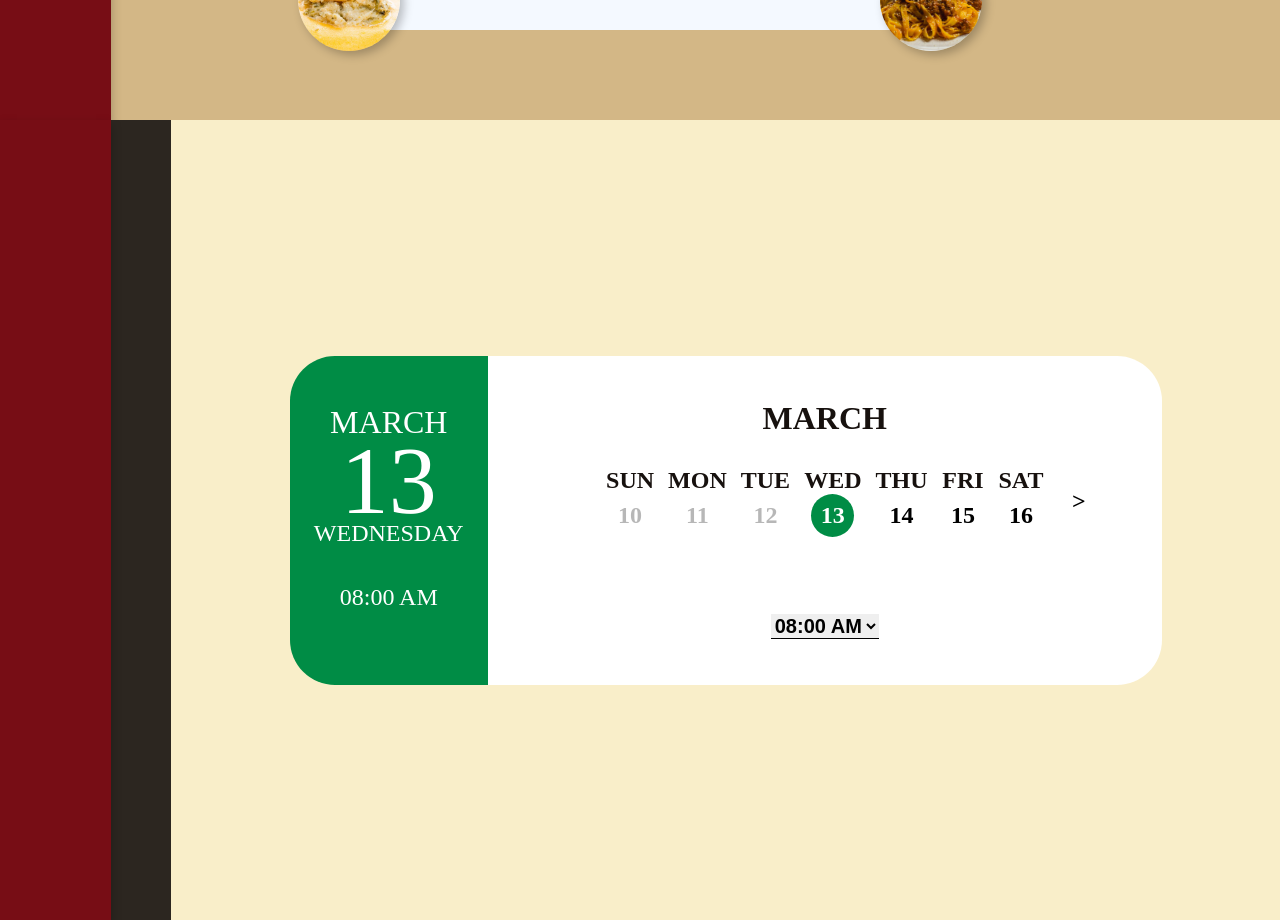
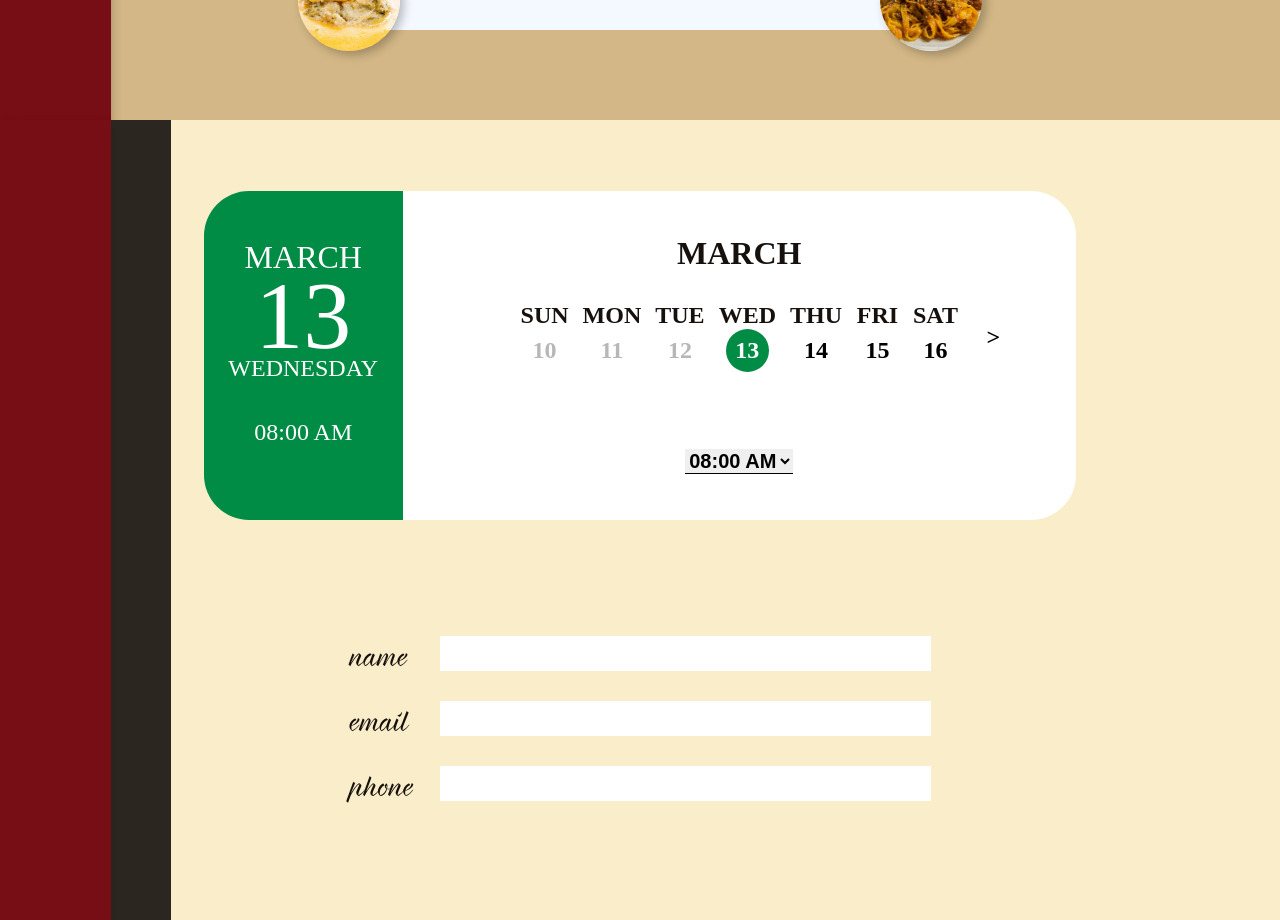
Before and after one commit to CaioRigloski/appetito, a Next.js app: page / in a window 1280 px wide. Shown: the part 1480-2400 px from the top of the page. Built offline with nearby package versions, Linux system fonts and the light colour scheme.

Commit message:
feat: fixed position for header

```diff
--- a/src/app/components/Booking.tsx
+++ b/src/app/components/Booking.tsx
@@ -7,19 +7,36 @@ import Calendar from "./Calendar"
 
 const Section = styled.section`
   display: grid;
-  grid-template-columns: 10.688rem 1fr;
-  grid-template-rows: 1fr;
+  grid-template-columns: 100vw;
+  grid-template-rows: 1fr 1fr;
   position: relative;
   height: 100vh;
   background-color: var(--pallete-light-brown-color);
   align-items: center;
   justify-items: center;
+  position: relative;
 `
 const VerticalBlackBar = styled.div`
   width: 3.75rem;
   height: 100%;
   background-color: var(--pallete-black-color-90);
   justify-self: end;
+  position: absolute;
+  top: 0;
+  left: 6.938rem;
+`
+
+const Form = styled.form`
+  display: grid;
+  grid-template-columns: max-content 30.688rem;
+  grid-template-rows: 1fr 1fr 1fr;
+  gap: 1.688rem;
+  > label {
+    font-size: var(--large-text);
+  }
+  > input {
+    height: 2.188rem;
+  }
 `
 
 export default function Booking() {
@@ -28,10 +45,18 @@ export default function Booking() {
 
 
   return (
-    <Section ref={ref}>
+    <Section ref={ref} id="booking">
       <VerticalRedBar isInView={isInView}/>
       <VerticalBlackBar/>
       <Calendar/>
+      <Form>
+        <label htmlFor="name">name</label>
+        <input id="name" type="text"/>
+        <label htmlFor="email">email</label>
+        <input id="email" type="email"/>
+        <label htmlFor="phone">phone</label>
+        <input id="phone" type="tel"/>
+      </Form>
     </Section>
   )
 }
--- a/src/app/components/Calendar.tsx
+++ b/src/app/components/Calendar.tsx
@@ -13,6 +13,7 @@ const Container = styled.div`
   font-family: Montserrat;
   font-weight: 600;
   text-align: center;
+  align-self: self-end;
 `
 
 const BookingContainer = styled.div`
@@ -98,7 +99,6 @@ const WeekSelector = styled.div`
     color: white;
   }
 `
-
 
 export default function Calendar(props: {onClick?: MouseEvent}) {
   const [ month, setMonth ] = useState<string>(getMonth())
--- a/src/app/components/Header.tsx
+++ b/src/app/components/Header.tsx
@@ -8,7 +8,7 @@ const HeaderWrap = styled.header`
   grid-template-rows: auto auto;
   grid-template-columns: max-content;
   justify-items: center;
-  position: absolute;
+  position: fixed;
   top: 0;
   left: 0;
   z-index: 999;
@@ -78,9 +78,9 @@ export default function Header() {
         <Flag width="5.25rem" height="0.533rem"/>
       </LogoWrap>
       <Menu>
-        <a href="home"><div>home</div></a>
-        <a href="menu"><div>menu</div></a>
-        <a href="booking"><div>booking</div></a>
+        <a href="#home"><div>home</div></a>
+        <a href="#menu"><div>menu</div></a>
+        <a href="#booking"><div>booking</div></a>
       </Menu>
     </HeaderWrap>
   )
--- a/src/app/components/Menu.tsx
+++ b/src/app/components/Menu.tsx
@@ -37,7 +37,7 @@ const MenuBanner = styled.div`
   box-shadow: 4px 2px 10px var(--black-shadow);
   top: calc(-14.5rem / 2);
   left: calc((100vw - 52.563rem) / 2);
-  z-index: 999;
+  z-index: 1;
   > h3 {
     font-size: var(--title);
     font-weight: inherit;
@@ -99,7 +99,7 @@ export default function Menu() {
   ]
 
   return (
-    <Section>
+    <Section id="menu">
       <MenuBanner>
         <h3>Menu</h3>
       </MenuBanner>
--- a/src/app/page.tsx
+++ b/src/app/page.tsx
@@ -88,7 +88,7 @@ export default function Home() {
   return (
     <>
       <Header/>
-      <main>
+      <main id="home">
         <Section>
           <Flag width="24.063rem" height="100%" isAnimated style={{gridArea: "flag", alignSelf: "self-end"}}/>
           <div>
```
